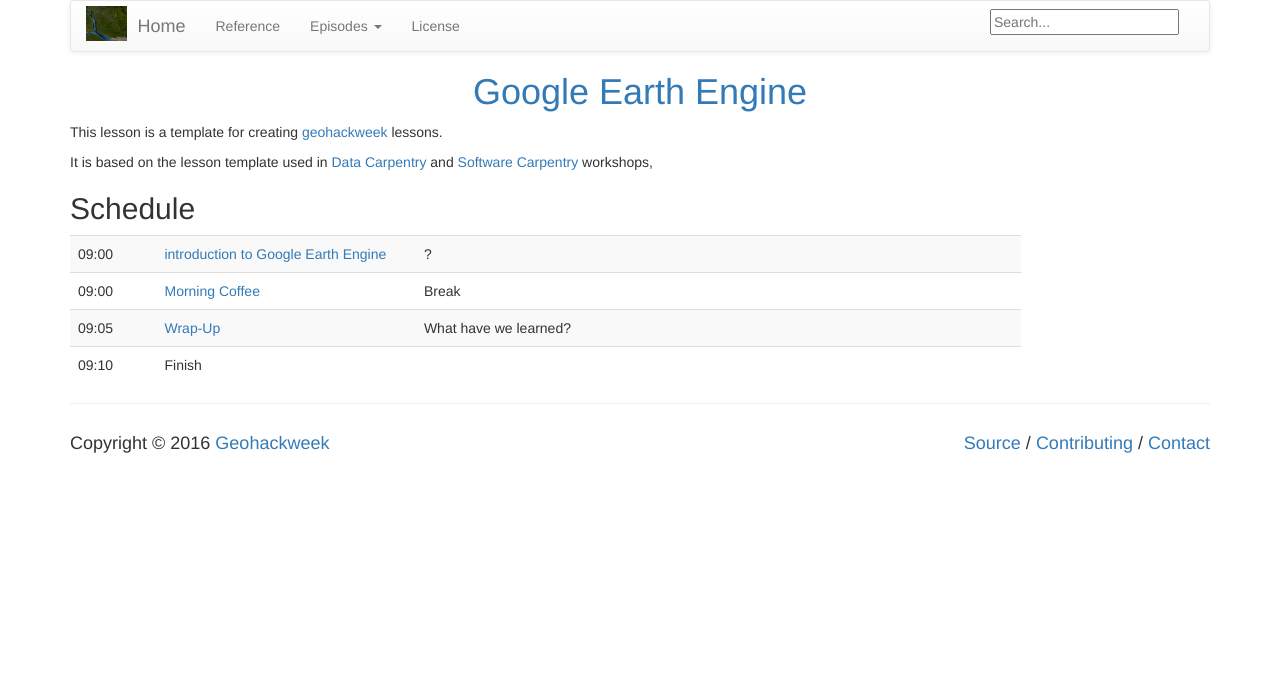
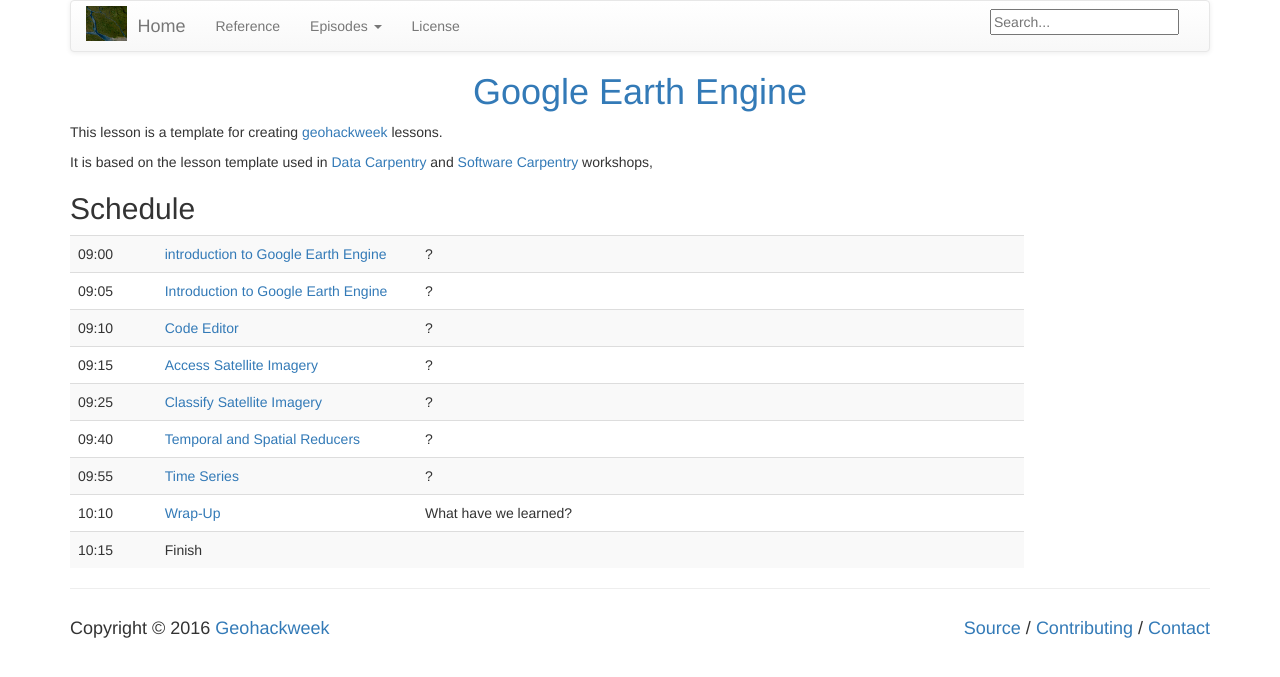
Before and after one commit to geohackweek/GoogleEarthEngine, a Jekyll site: the page built from index.md, in a window 1280 px wide. Shown: the top 677 px of the page. Built offline with Jekyll 4.4.1, drawn with Linux system fonts in a browser that asks for light colours.

Commit message:
populating schedule

```diff
--- /dev/null
+++ b/_episodes/00-access-javascript.md
@@ -0,0 +1,11 @@
+---
+title: "introduction to Google Earth Engine"
+teaching: 5
+exercises: 0
+questions:
+- "?"
+objectives:
+- " "
+keypoints:
+- " "
+---
--- a/_episodes/01-coffee.md
+++ /dev/null
@@ -1,9 +0,0 @@
----
-layout: break
-title: "Morning Coffee"
-teaching: 0
-exercises: 0
-break: 5
----
-
-Coffee
--- /dev/null
+++ b/_episodes/01-introduction.md
@@ -0,0 +1,11 @@
+---
+title: "Introduction to Google Earth Engine"
+teaching: 5
+exercises: 0
+questions:
+- "?"
+objectives:
+- " "
+keypoints:
+- " "
+---
--- /dev/null
+++ b/_episodes/03-load-imagery.md
@@ -0,0 +1,11 @@
+---
+title: "Access Satellite Imagery"
+teaching: 10
+exercises: 0
+questions:
+- "?"
+objectives:
+- " "
+keypoints:
+- " "
+---
--- /dev/null
+++ b/_episodes/04-classify-imagery.md
@@ -0,0 +1,11 @@
+---
+title: "Classify Satellite Imagery"
+teaching: 15
+exercises: 0
+questions:
+- "?"
+objectives:
+- " "
+keypoints:
+- " "
+---
--- /dev/null
+++ b/_episodes/05-reducers.md
@@ -0,0 +1,11 @@
+---
+title: "Temporal and Spatial Reducers"
+teaching: 15
+exercises: 0
+questions:
+- "?"
+objectives:
+- " "
+keypoints:
+- " "
+---
--- a/_episodes/00-introduction.md
+++ b/_episodes/06-time-series.md
@@ -1,6 +1,6 @@
 ---
-title: "introduction to Google Earth Engine"
-teaching: 0
+title: "Time Series"
+teaching: 15
 exercises: 0
 questions:
 - "?"
```
Also changed, not shown: _episodes/02-code-editor.md (added, +11 -0 lines), _episodes/07-wrap-up.md (renamed from _episodes/02-wrap-up.md).
